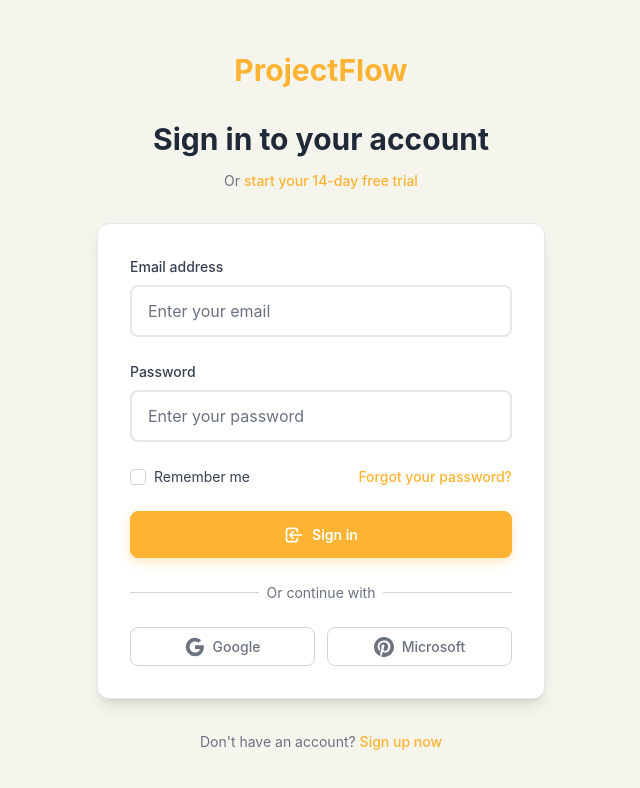
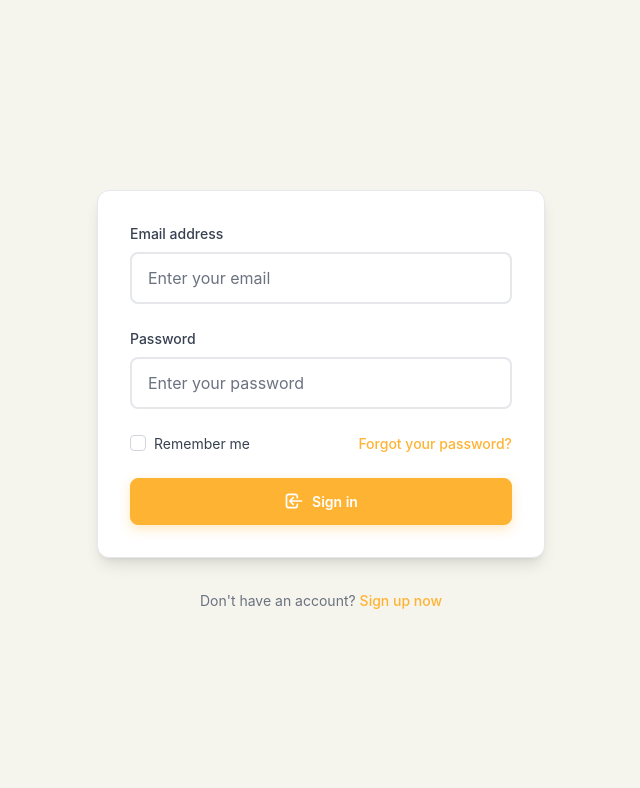
Before and after one commit to AlaxSwum/Project-Management, a Next.js app in the folder frontend/: page /login in a window 1280 px wide. Shown: the top 788 px of the page, without its empty margins (319-959 px from the left). Built offline with nearby package versions, Linux system fonts and the light colour scheme.

Commit message:
Clean up login and register pages - remove unnecessary text and social login buttons, hide role field in registration

```diff
--- a/frontend/src/app/login/page.tsx
+++ b/frontend/src/app/login/page.tsx
@@ -39,42 +39,6 @@ export default function LoginPage() {
       fontFamily: '-apple-system, BlinkMacSystemFont, "Segoe UI", "Roboto", sans-serif'
     }}>
       <div style={{ maxWidth: '28rem', width: '100%', display: 'flex', flexDirection: 'column', gap: '2rem' }}>
-        <div style={{ textAlign: 'center' }}>
-          <div style={{ display: 'flex', justifyContent: 'center', marginBottom: '1.5rem' }}>
-            <h1 style={{
-              fontSize: '1.875rem',
-              fontWeight: 'bold',
-              color: '#FFB333',
-              margin: 0
-            }}>
-              ProjectFlow
-            </h1>
-          </div>
-          <h2 style={{
-            fontSize: '1.875rem',
-            fontWeight: 'bold',
-            color: '#1F2937',
-            margin: '0 0 0.5rem 0'
-          }}>
-            Sign in to your account
-          </h2>
-          <p style={{
-            fontSize: '0.875rem',
-            color: '#6B7280',
-            margin: 0
-          }}>
-            Or{' '}
-            <Link href="/register" style={{
-              fontWeight: '500',
-              color: '#FFB333',
-              textDecoration: 'none',
-              transition: 'all 0.2s ease'
-            }}>
-              start your 14-day free trial
-            </Link>
-          </p>
-        </div>
-
         <div style={{
           background: '#FFFFFF',
           borderRadius: '0.75rem',
@@ -271,64 +235,6 @@ export default function LoginPage() {
               </button>
             </div>
           </form>
-
-          <div style={{ marginTop: '1.5rem' }}>
-            <div style={{ position: 'relative' }}>
-              <div style={{ position: 'absolute', inset: 0, display: 'flex', alignItems: 'center' }}>
-                <div style={{ width: '100%', borderTop: '1px solid #D1D5DB' }} />
-              </div>
-              <div style={{ position: 'relative', display: 'flex', justifyContent: 'center', fontSize: '0.875rem' }}>
-                <span style={{ padding: '0 0.5rem', background: '#FFFFFF', color: '#6B7280' }}>Or continue with</span>
-              </div>
-            </div>
-
-            <div style={{ marginTop: '1.5rem', display: 'grid', gridTemplateColumns: '1fr 1fr', gap: '0.75rem' }}>
-              <button style={{
-                width: '100%',
-                display: 'inline-flex',
-                justifyContent: 'center',
-                alignItems: 'center',
-                padding: '0.5rem 1rem',
-                border: '1px solid #D1D5DB',
-                borderRadius: '0.5rem',
-                background: '#FFFFFF',
-                fontSize: '0.875rem',
-                fontWeight: '500',
-                color: '#6B7280',
-                transition: 'all 0.2s ease',
-                cursor: 'pointer'
-              }}>
-                <svg style={{ width: '1.25rem', height: '1.25rem', marginRight: '0.5rem' }} viewBox="0 0 24 24">
-                  <path fill="currentColor" d="M22.56 12.25c0-.78-.07-1.53-.2-2.25H12v4.26h5.92c-.26 1.37-1.04 2.53-2.21 3.31v2.77h3.57c2.08-1.92 3.28-4.74 3.28-8.09z"/>
-                  <path fill="currentColor" d="M12 23c2.97 0 5.46-.98 7.28-2.66l-3.57-2.77c-.98.66-2.23 1.06-3.71 1.06-2.86 0-5.29-1.93-6.16-4.53H2.18v2.84C3.99 20.53 7.7 23 12 23z"/>
-                  <path fill="currentColor" d="M5.84 14.09c-.22-.66-.35-1.36-.35-2.09s.13-1.43.35-2.09V7.07H2.18C1.43 8.55 1 10.22 1 12s.43 3.45 1.18 4.93l2.85-2.22.81-.62z"/>
-                  <path fill="currentColor" d="M12 5.38c1.62 0 3.06.56 4.21 1.64l3.15-3.15C17.45 2.09 14.97 1 12 1 7.7 1 3.99 3.47 2.18 7.07l3.66 2.84c.87-2.6 3.3-4.53 6.16-4.53z"/>
-                </svg>
-                Google
-              </button>
-
-              <button style={{
-                width: '100%',
-                display: 'inline-flex',
-                justifyContent: 'center',
-                alignItems: 'center',
-                padding: '0.5rem 1rem',
-                border: '1px solid #D1D5DB',
-                borderRadius: '0.5rem',
-                background: '#FFFFFF',
-                fontSize: '0.875rem',
-                fontWeight: '500',
-                color: '#6B7280',
-                transition: 'all 0.2s ease',
-                cursor: 'pointer'
-              }}>
-                <svg style={{ width: '1.25rem', height: '1.25rem', marginRight: '0.5rem' }} fill="currentColor" viewBox="0 0 24 24">
-                  <path d="M12.017 0C5.396 0 .029 5.367.029 11.987c0 5.079 3.158 9.417 7.618 11.024-.105-.949-.199-2.403.041-3.439.219-.937 1.406-5.957 1.406-5.957s-.359-.72-.359-1.781c0-1.663.967-2.911 2.168-2.911 1.024 0 1.518.769 1.518 1.688 0 1.029-.653 2.567-.992 3.992-.285 1.193.6 2.165 1.775 2.165 2.128 0 3.768-2.245 3.768-5.487 0-2.861-2.063-4.869-5.008-4.869-3.41 0-5.409 2.562-5.409 5.199 0 1.033.394 2.143.889 2.741.099.12.112.225.085.347-.09.375-.293 1.199-.334 1.363-.053.225-.172.271-.402.165-1.495-.69-2.433-2.878-2.433-4.646 0-3.776 2.748-7.252 7.92-7.252 4.158 0 7.392 2.967 7.392 6.923 0 4.135-2.607 7.462-6.233 7.462-1.214 0-2.357-.629-2.764-1.378l-.748 2.853c-.271 1.043-1.002 2.35-1.492 3.146C9.57 23.812 10.763 24.009 12.017 24.009c6.624 0 11.99-5.367 11.99-11.988C24.007 5.367 18.641.001 12.017.001z"/>
-                </svg>
-                Microsoft
-              </button>
-            </div>
-          </div>
         </div>
 
         <div style={{ textAlign: 'center' }}>
--- a/frontend/src/app/register/page.tsx
+++ b/frontend/src/app/register/page.tsx
@@ -72,34 +72,6 @@ export default function RegisterPage() {
       fontFamily: '-apple-system, BlinkMacSystemFont, "Segoe UI", "Roboto", sans-serif'
     }}>
       <div style={{ maxWidth: '32rem', width: '100%', display: 'flex', flexDirection: 'column', gap: '2rem' }}>
-        <div style={{ textAlign: 'center' }}>
-          <div style={{ display: 'flex', justifyContent: 'center', marginBottom: '1.5rem' }}>
-            <h1 style={{
-              fontSize: '1.875rem',
-              fontWeight: 'bold',
-              color: '#FFB333',
-              margin: 0
-            }}>
-              ProjectFlow
-            </h1>
-          </div>
-          <h2 style={{
-            fontSize: '1.875rem',
-            fontWeight: 'bold',
-            color: '#1F2937',
-            margin: '0 0 0.5rem 0'
-          }}>
-            Create your account
-          </h2>
-          <p style={{
-            fontSize: '0.875rem',
-            color: '#6B7280',
-            margin: 0
-          }}>
-            Join thousands of teams already using ProjectFlow
-          </p>
-        </div>
-
         <div style={{
           background: '#FFFFFF',
           borderRadius: '0.75rem',
@@ -417,48 +389,6 @@ export default function RegisterPage() {
             </div>
 
             <div>
-              <label htmlFor="role" style={{
-                display: 'block',
-                fontSize: '0.875rem',
-                fontWeight: '500',
-                color: '#374151',
-                marginBottom: '0.5rem'
-              }}>
-                Role
-              </label>
-              <select
-                id="role"
-                name="role"
-                style={{
-                  width: '100%',
-                  padding: '0.75rem 1rem',
-                  border: '2px solid #D1D5DB',
-                  borderRadius: '0.5rem',
-                  fontSize: '1rem',
-                  transition: 'all 0.2s ease',
-                  background: '#FFFFFF',
-                  color: '#1F2937',
-                  boxSizing: 'border-box',
-                  outline: 'none'
-                }}
-                value={formData.role}
-                onChange={handleChange}
-                onFocus={(e) => {
-                  (e.target as HTMLSelectElement).style.borderColor = '#FFB333';
-                  (e.target as HTMLSelectElement).style.boxShadow = '0 0 0 3px rgba(255, 179, 51, 0.1)';
-                }}
-                onBlur={(e) => {
-                  (e.target as HTMLSelectElement).style.borderColor = '#D1D5DB';
-                  (e.target as HTMLSelectElement).style.boxShadow = 'none';
-                }}
-              >
-                <option value="employee">Employee</option>
-                <option value="manager">Manager</option>
-                <option value="admin">Admin</option>
-              </select>
-            </div>
-
-            <div>
               <button
                 type="submit"
                 disabled={isLoading}
```
